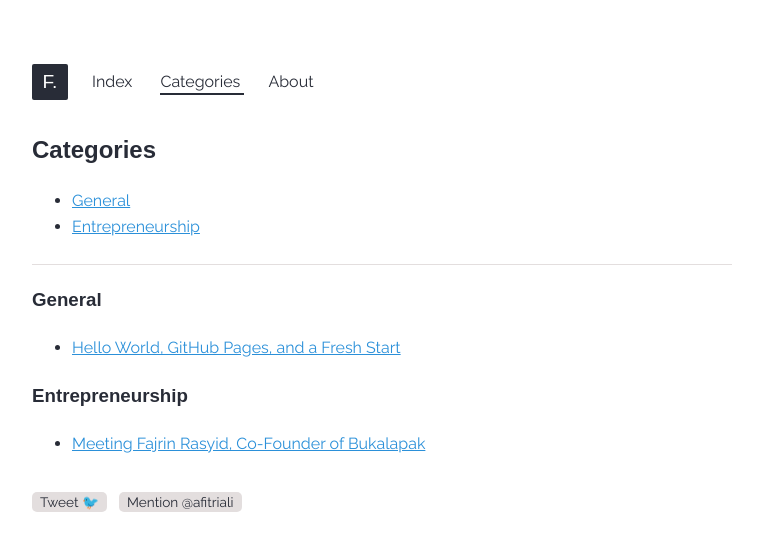
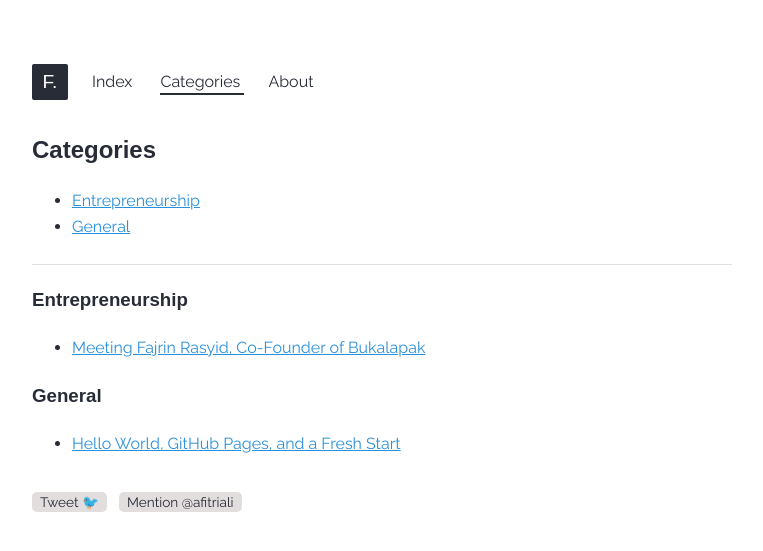
Before and after one commit to xfltrt/xfltrt.github.io, a Jekyll site: the page built from categories.html, in a window 1280 px wide. Shown: the top 551 px of the page, without its empty margins (258-1021 px from the left). Built offline with Jekyll 4.4.1, drawn with Linux system fonts in a browser that asks for light colours; some web fonts are replaced; comment, search, counter and statistics services are not loaded.

Commit message:
Update categories.html

```diff
--- a/categories.html
+++ b/categories.html
@@ -2,16 +2,17 @@
 layout: default
 title: Categories
 ---
+{% assign categories = site.categories | sort %}
 <div id="categories">
   <div class="category">
     <h2>Categories</h2>
     <ul>
-      {% for category in site.categories %}
+      {% for category in categories %}
         <li><a href="#{{ category[0] }}">{{ category[0] | capitalize }}</a></li>
       {% endfor %}
     </ul>
   </div>
-  {% for category in site.categories %}
+  {% for category in categories %}
     <div class="category">
       <h3 id="{{ category[0] }}">{{ category[0] | capitalize }}</h3>
       <ul>
```
